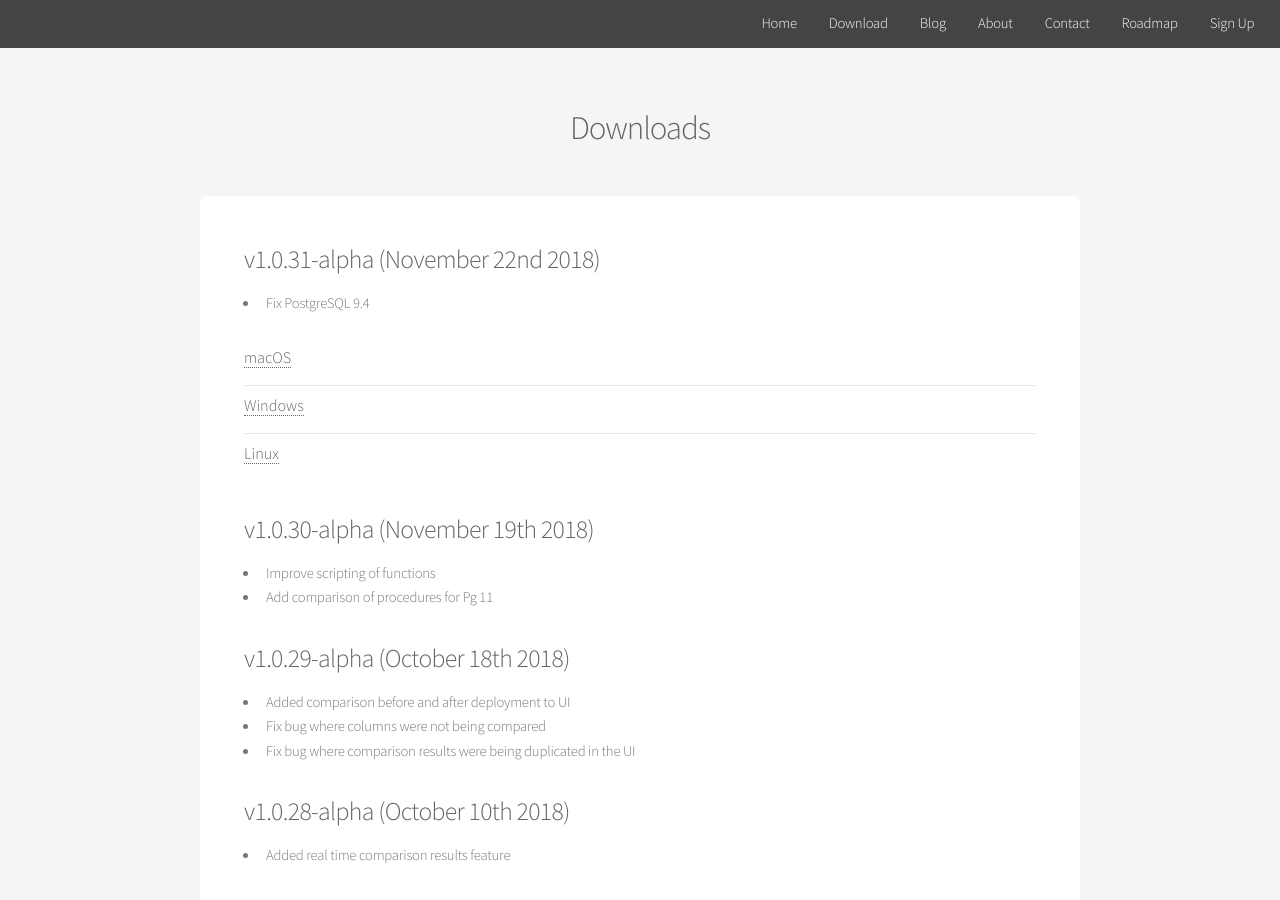
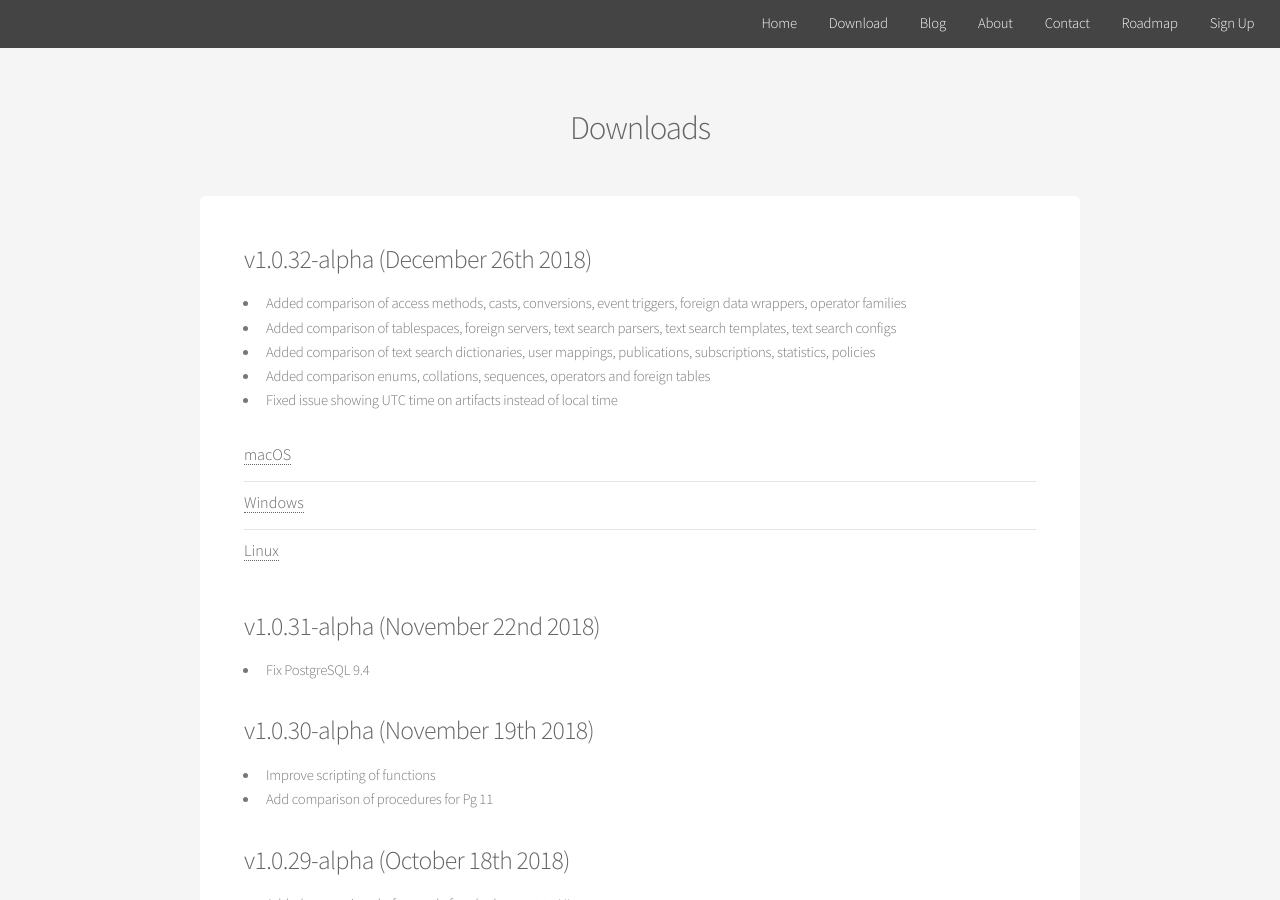
Before and after one commit to sql-migrate/backup2.sql-migrate.github.io, a Jekyll site: the page built from downloads.md, in a window 1280 px wide and 900 px high. Built offline with Jekyll 4.4.1, drawn with Linux system fonts in a browser that asks for light colours.

Commit message:
add 1.0.32-alpha

```diff
--- a/downloads.md
+++ b/downloads.md
@@ -4,33 +4,40 @@ title: Downloads
 permalink: /downloads
 ---
 
-<h3>v1.0.31-alpha (November 22nd 2018)</h3>
-  - Fix PostgreSQL 9.4
+<h3>v1.0.32-alpha (December 26th 2018)</h3>
+  - Added comparison of access methods, casts, conversions, event triggers, foreign data wrappers, operator families
+  - Added comparison of tablespaces, foreign servers, text search parsers, text search templates, text search configs
+  - Added comparison of text search dictionaries, user mappings, publications, subscriptions, statistics, policies
+  - Added comparison enums, collations, sequences, operators and foreign tables
+  - Fixed issue showing UTC time on artifacts instead of local time
 
   <ul class="alt">
       <li>
         <h4>
           <a class="post-link"
-          onclick="var that=this;ga('send', 'event','Download','macOS 1.0.31-alpha',this.href);setTimeout(function(){location.href=that.href;},200);return false;"
-          href="http://downloads.postgrescompare.com/builds/PostgresCompare-darwin-x64_v1.0.31-alpha.zip">macOS</a>
+          onclick="var that=this;ga('send', 'event','Download','macOS 1.0.32-alpha',this.href);setTimeout(function(){location.href=that.href;},200);return false;"
+          href="http://downloads.postgrescompare.com/builds/PostgresCompare-darwin-x64_1.0.32-alpha.zip">macOS</a>
         </h4>
       </li>
       <li>
         <h4>
           <a class="post-link"
-          onclick="var that=this;ga('send', 'event','Download','Windows 1.0.31-alpha',this.href);setTimeout(function(){location.href=that.href;},200);return false;"
-          href="http://downloads.postgrescompare.com/builds/PostgresCompare-win32-x64_1.0.31-alpha.zip">Windows</a>
+          onclick="var that=this;ga('send', 'event','Download','Windows 1.0.32-alpha',this.href);setTimeout(function(){location.href=that.href;},200);return false;"
+          href="http://downloads.postgrescompare.com/builds/PostgresCompare-win32-x64_1.0.32-alpha.zip">Windows</a>
         </h4>
       </li>
       <li>
         <h4>
           <a class="post-link"
-          onclick="var that=this;ga('send', 'event','Download','Linux 1.0.31-alpha',this.href);setTimeout(function(){location.href=that.href;},200);return false;"
-          href="http://downloads.postgrescompare.com/builds/PostgresCompare-linux-x64_1.0.31-alpha.zip">Linux</a>
+          onclick="var that=this;ga('send', 'event','Download','Linux 1.0.32-alpha',this.href);setTimeout(function(){location.href=that.href;},200);return false;"
+          href="http://downloads.postgrescompare.com/builds/PostgresCompare-linux-x64_1.0.32-alpha.zip">Linux</a>
         </h4>
       </li>
   </ul>
 
+
+<h3>v1.0.31-alpha (November 22nd 2018)</h3>
+  - Fix PostgreSQL 9.4
 
 <h3>v1.0.30-alpha (November 19th 2018)</h3>
   - Improve scripting of functions
```
